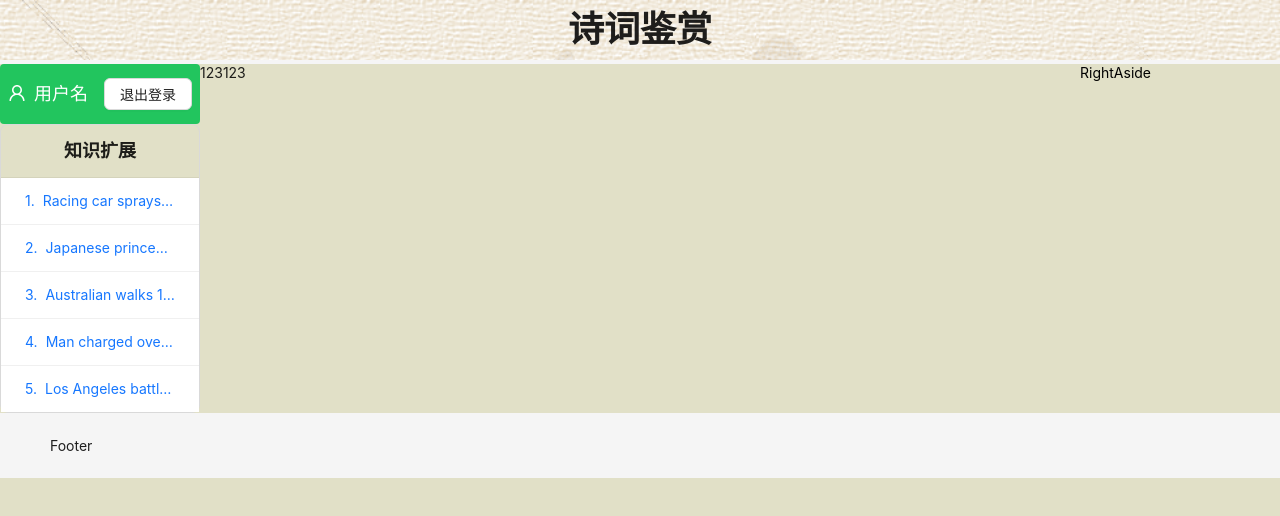
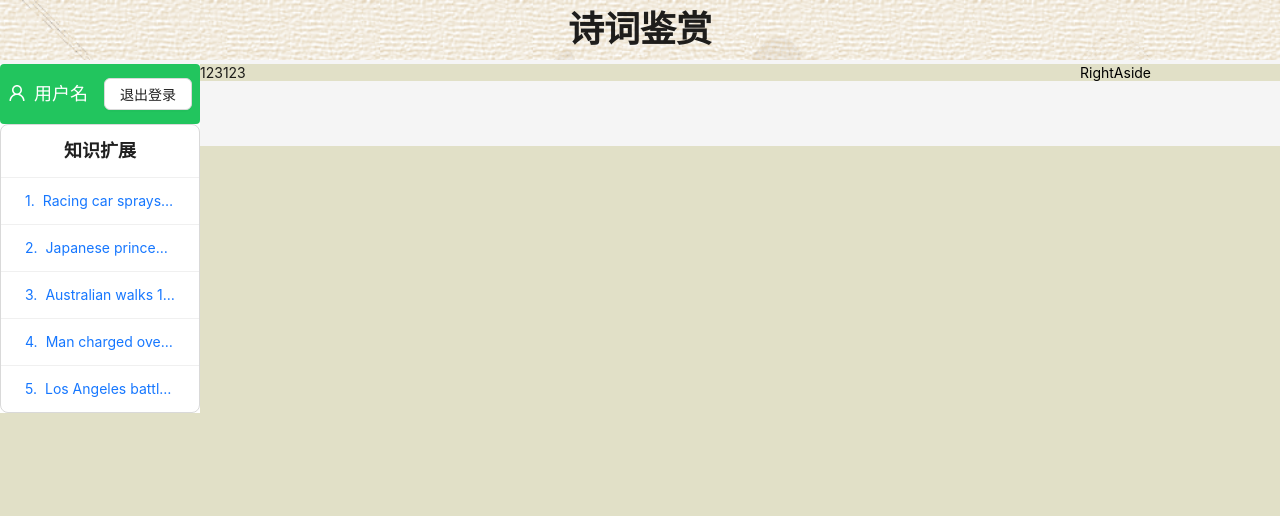
Before and after one commit to kongmingLatern/poetry_appreciation, a React (Vite) app: page /home in a window 1280 px wide. Shown: the top 516 px of the page. Built offline with nearby package versions, Linux system fonts and the light colour scheme.

Commit message:
chore: add css

```diff
--- a/src/components/LeftAside.tsx
+++ b/src/components/LeftAside.tsx
@@ -10,7 +10,7 @@ const data = [
 ]
 export default function LeftAside() {
   return (
-    <div className="w-50">
+    <div className="w-50 fixed bg-white">
       <header className="flex justify-around items-center bg-green-500 h-15 rounded">
         <div className="text-lg">
           <UserOutlined className="color-white " />
@@ -31,7 +31,7 @@ export default function LeftAside() {
           bordered
           dataSource={data}
           renderItem={(item, index) => (
-            <List.Item className="bg-white">
+            <List.Item>
               <Link to={'/login'} className="truncate">
                 <span className="mr-2">{index + 1}.</span>
                 {item}
```
